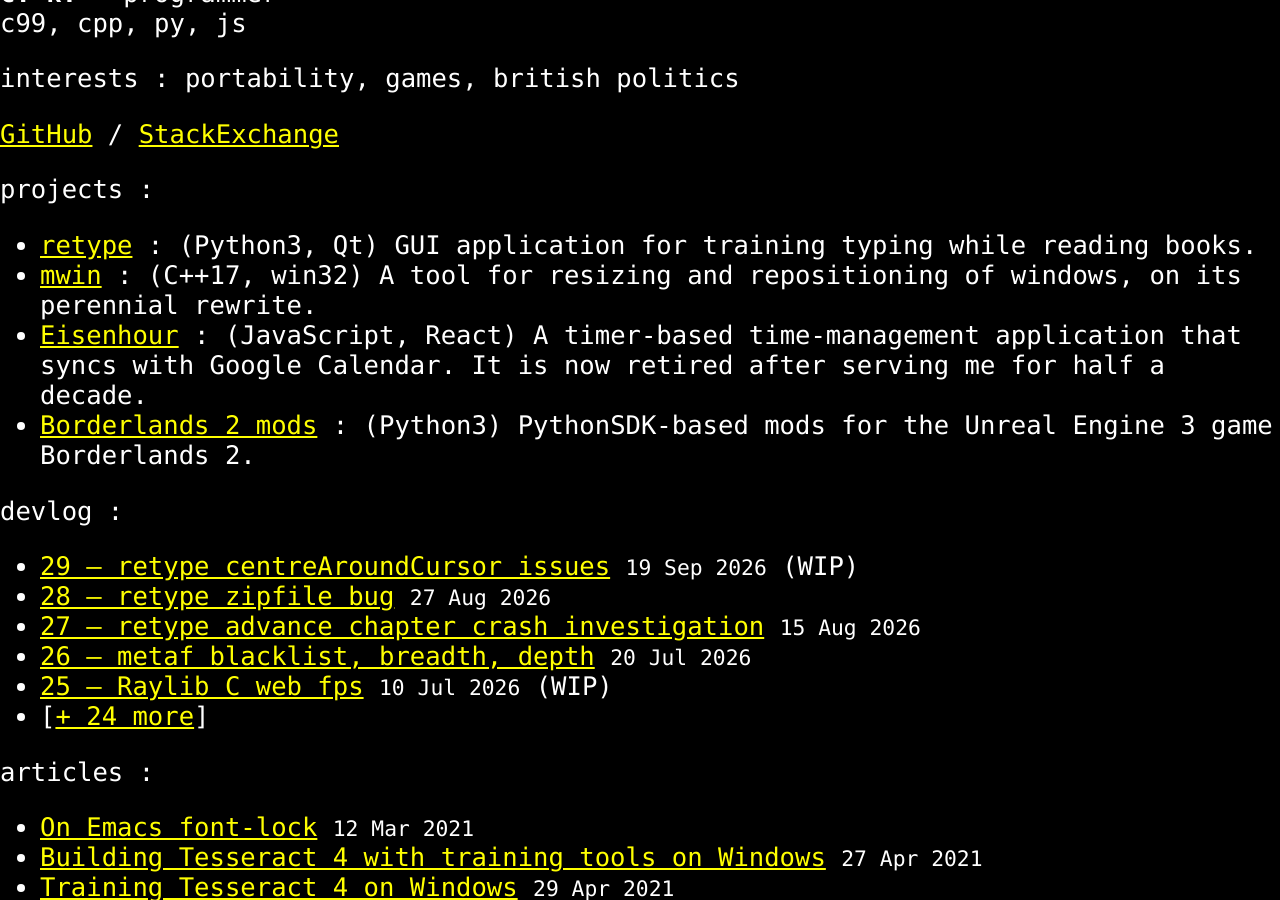
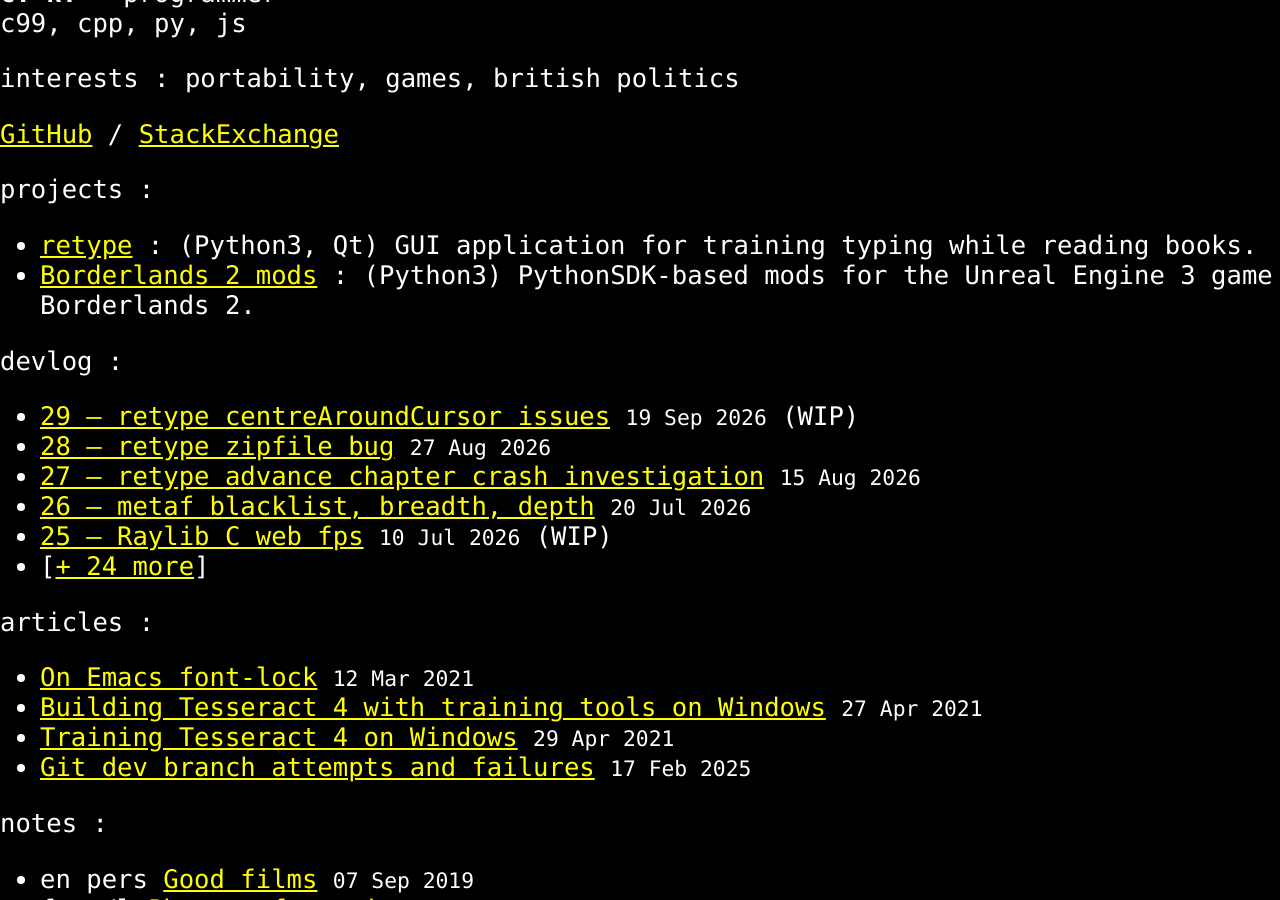
Before and after one commit to plu5/plu5.github.io, a Jekyll site: the page built from index.html, in a window 1280 px wide and 900 px high, scrolled down 309 px. Built offline with Jekyll 4.4.1, drawn with Linux system fonts in a browser that asks for light colours; the list of posts is cut into pages by our own code.

Commit message:
feat(projects): remove mwin and eisenhour

```diff
--- a/_data/projects.yml
+++ b/_data/projects.yml
@@ -4,23 +4,11 @@
 # - name: osido
 #   desc: OS-wide launch and computation helper, designed to look like Emacs <a href="https://github.com/larkery/ido-grid-mode.el">ido-grid-mode</a>. Written in C++
 #   url: https://github.com/plu5/osido
-# - name: mwin
-#   desc: A tool for automatic resizing and repositioning of windows. Written in C++ with VCL and Windows API
-#   url: https://github.com/plu5/mwin
 - name: retype
   desc: (Python3, Qt) GUI application for training typing while reading books.
   cringe_comments: I started it as a teenager and matured a lot during the process; it is scary to have users and, suddenly, responsibility. You are forced to develop better practices to avoid humiliating yourself and letting people down.
   url: https://github.com/plu5/retype
   img: retype.png
-- name: mwin
-  desc: (C++17, win32) A tool for resizing and repositioning of windows, on its perennial rewrite.
-  cringe_comments: What should have been a simple project to last a few weeks or months got stretched out for the best part of half a decade. Started as a clone of <a href="https://grismar.net/shiftwindow/">grismar's ShiftWindow</a> in VCL, rewritten to improve UI but only made it worse (even tried MDI), got fed up with VCL and rewritten in pure win32, and now I'm rewriting it in C99 due to wanting to port it to earlier versions of Windows. I need to stop building <a href="https://en.wikipedia.org/wiki/The_Cathedral_and_the_Bazaar">cathedrals</a> and just release. [TODO link to mwinc and the earlier repositories pshiftwindow, mwin-vcl]
-  url: https://github.com/plu5/mwin
-- name: Eisenhour
-  desc: (JavaScript, React) A timer-based time-management application that syncs with Google Calendar. It is now retired after serving me for half a decade.
-  cringe_comments: It served me for half a decade until I got fed up with having a million dependencies that break constantly; no one seems to respect semantic versioning in JavaScriptland, and the dependencies are like Russian dolls, especially React and its ecosystem.
-  url: https://github.com/plu5/eisenhour
-  img: eisenhour.png
 - name: Borderlands 2 mods
   desc: (Python3) PythonSDK-based mods for the Unreal Engine 3 game Borderlands 2.
   cringe_comments: It is fun to make mods because you get to explore other people's code.
```
